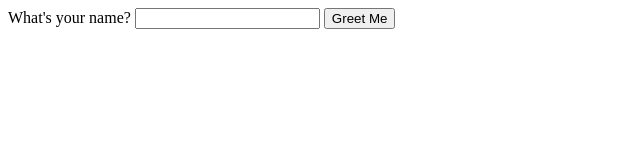
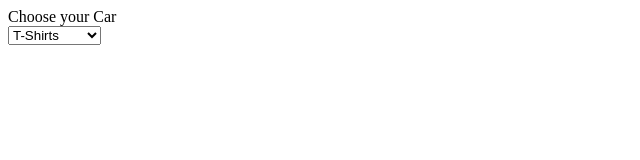
Before and after one commit to Danvictorgithub/HTML_Form-Relearned, a plain HTML site: page index.html in a window 1280 px wide. Shown: the whole page, without its empty margins (0-640 px from the left). Drawn offline with Linux system fonts and the light colour scheme.

Commit message:
Modified

```diff
--- a/index.html
+++ b/index.html
@@ -8,9 +8,16 @@
 </head>
 <body>
     <form>
-      <label for="name">What's your name?</label>
-      <input type="text" id="name" name="name">
-      <button type="button">Greet Me</button>
+      <label id="fashion">Choose your Car</label>
+      <br>
+      <select id="fashion" name="fashion">
+        <optgroup label="Clothing">
+          <option value="t_shirt">T-Shirts</option>
+    <option value="sweater">Sweaters</option>
+    <option value="coats">Coats</option>
+        </optgroup>
+      </select>
+      </select>
     </form>
 </body>
 </html>
```
